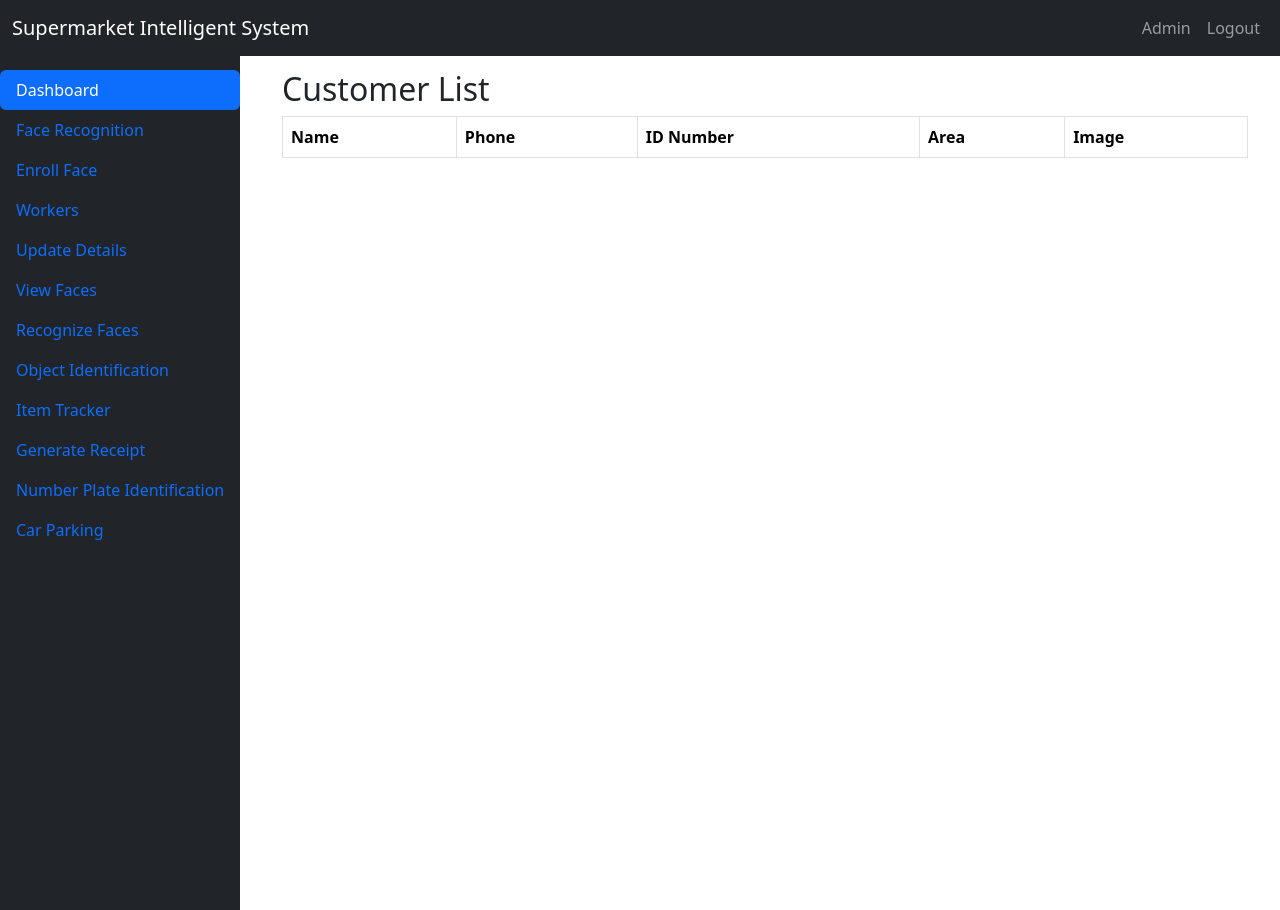
After one commit to meshnehemia/supermarket-management-system, a Flask app: page /view_customers in a window 1280 px wide. The commit adds this page. Run offline with Flask 3, Linux system fonts and the light colour scheme; data that the repository does not hold is empty.

Commit message:
update face recofnition and database updates

```diff
--- a/app.py
+++ b/app.py
@@ -1,14 +1,34 @@
-from flask import Flask, render_template
+from flask import Flask, render_template, Response, request
+from new_customer import recognize_and_store_face, generate_frames
+from view_customer import view_customer_bp  # Import the blueprint
 
 app = Flask(__name__)
+app.register_blueprint(view_customer_bp)  # Register the blueprint
 
-# Main dashboard route
+
 @app.route('/')
-def dashboard():
-    # Add dynamic data such as total_users, total_items_tracked, etc.
-    return render_template('dashboard.html', total_users=120, total_items_tracked=300,
-                           recent_payments=25, recognized_faces=15, receipts_generated=20, cars_in_parking=5)
+def index():
+    return render_template('dashboard.html')
 
+@app.route('/video_feed')
+def video_feed():
+    return Response(generate_frames(), mimetype='multipart/x-mixed-replace; boundary=frame')
+
+@app.route('/recognize_face', methods=['POST'])
+def recognize_face():
+    return recognize_and_store_face(request)
+
+@app.route('/enroll_face', methods=['GET', 'POST'])
+def enroll_face():
+    if request.method == 'POST':
+        return recognize_and_store_face(request, enroll=True)
+    return render_template('enroll_face.html')
+
+@app.route('/view_customers')
+def view_customers_route():
+    # Fetch customer data and render it in the template
+    customer_data = view_customers().get_json()  # Call the function directly here
+    return render_template('view_customer.html', customers=customer_data)
 
 if __name__ == '__main__':
     app.run(debug=True)
--- /dev/null
+++ b/new_customer.py
@@ -0,0 +1,141 @@
+import cv2
+import numpy as np
+import face_recognition as face_rec
+import os
+import base64
+import mysql.connector
+from flask import jsonify
+from datetime import datetime
+
+# Path for saving face images
+path = 'images_database'
+os.makedirs(path, exist_ok=True)  # Ensure the directory exists
+
+# Load known faces and names from the database
+known_faces = []
+known_names = []
+
+# MySQL database connection
+db_config = {
+    'user': 'root',
+    'password': '@Mesh1234',
+    'host': 'localhost',
+    'database': 'supermarket'
+}
+
+# Function to connect to the database
+def connect_to_db():
+    return mysql.connector.connect(**db_config)
+
+# Load known faces from the database
+def load_known_faces_from_db():
+    global known_faces, known_names
+    connection = connect_to_db()
+    cursor = connection.cursor()
+    cursor.execute("SELECT name, face_encoding, image_path FROM customers")
+    rows = cursor.fetchall()
+    for name, encoding, image_path in rows:
+        known_names.append(name)
+        known_faces.append(np.frombuffer(encoding, dtype=np.float64))
+    cursor.close()
+    connection.close()
+
+load_known_faces_from_db()
+
+# Function to save new customer to the database
+def save_new_customer_to_db(name, phone, id_number, area, face_encoding, image_path):
+    connection = connect_to_db()
+    cursor = connection.cursor()
+    sql = """
+    INSERT INTO customers (name, phone, id_number, area, face_encoding, image_path)
+    VALUES (%s, %s, %s, %s, %s, %s)
+    ON DUPLICATE KEY UPDATE name=%s, phone=%s, area=%s, image_path=%s
+    """
+    cursor.execute(sql, (name, phone, id_number, area, face_encoding.tobytes(), image_path,
+                         name, phone, area, image_path))
+    connection.commit()
+    cursor.close()
+    connection.close()
+
+# Function to generate video frames
+def generate_frames():
+    cap = cv2.VideoCapture(0)
+    while True:
+        success, frame = cap.read()
+        if not success:
+            break
+
+        resized_frame = cv2.resize(frame, (640, 480))
+        rgb_frame = cv2.cvtColor(resized_frame, cv2.COLOR_BGR2RGB)
+
+        # Detect faces and draw bounding boxes
+        face_locations = face_rec.face_locations(rgb_frame)
+        face_encodings = face_rec.face_encodings(rgb_frame, face_locations)
+
+        for (top, right, bottom, left), face_encoding in zip(face_locations, face_encodings):
+            matches = face_rec.compare_faces(known_faces, face_encoding, tolerance=0.5)  # Adjusted tolerance
+            name = ""
+
+            if True in matches:
+                first_match_index = matches.index(True)
+                name = known_names[first_match_index]
+
+            # Draw bounding box and label the recognized face
+            cv2.rectangle(resized_frame, (left, top), (right, bottom), (255, 0, 255), 2)
+            cv2.putText(resized_frame, name, (left, top-10), cv2.FONT_HERSHEY_SIMPLEX, 0.9, (0, 255, 0), 2)
+
+        # Encode the frame for streaming
+        ret, buffer = cv2.imencode('.jpg', resized_frame)
+        frame = buffer.tobytes()
+
+        yield (b'--frame\r\n'
+               b'Content-Type: image/jpeg\r\n\r\n' + frame + b'\r\n')
+
+# Function to recognize and store face
+def recognize_and_store_face(request, enroll=False):
+    image_data = request.json['image']
+    # Decode the image
+    image_data = image_data.split(',')[1]
+    image_data = base64.b64decode(image_data)
+    np_array = np.frombuffer(image_data, np.uint8)
+    img = cv2.imdecode(np_array, cv2.IMREAD_COLOR)
+    rgb_frame = cv2.cvtColor(img, cv2.COLOR_BGR2RGB)
+
+    # Detect faces
+    face_locations = face_rec.face_locations(rgb_frame)
+    face_encodings = face_rec.face_encodings(rgb_frame, face_locations)
+
+    if len(face_encodings) == 0:
+        return jsonify(status='error', message='No face detected')
+
+    if enroll:
+        # Enroll new user
+        data = request.get_json()
+        name = data['name']
+        phone = data['phone']
+        id_number = data['id']
+        area = data['area']
+
+        # Save the image with a timestamp
+        timestamp = datetime.now().strftime("%Y%m%d_%H%M%S")
+        image_filename = f"{name}_{timestamp}.jpg"
+        path = 'static/images_database'
+        image_path = os.path.join(path, image_filename)
+
+        # Save the image
+        cv2.imwrite(image_path, img)
+
+        path = 'images_database'
+        image_path = os.path.join(path, image_filename)
+
+        # Save customer details to the database
+        save_new_customer_to_db(name, phone, id_number, area, face_encodings[0], image_path)
+        return jsonify(message="Face enrolled and stored successfully!")
+
+    matches = face_rec.compare_faces(known_faces, face_encodings[0], tolerance=0.5)  # Adjusted tolerance
+    if True in matches:
+        first_match_index = matches.index(True)
+        name = known_names[first_match_index]
+        return jsonify(status='success', message=name)
+    else:
+        return jsonify(status='success', message='Unknown')
--- a/templates/base.html
+++ b/templates/base.html
@@ -47,7 +47,7 @@
                 <a href="/update_details" class="nav-link">Update Details</a>
             </li>
             <li>
-                <a href="/view_faces" class="nav-link">View Faces</a>
+                <a href="/view_customers" class="nav-link">View Faces</a>
             </li>
             <li>
                 <a href="/recognize_faces" class="nav-link">Recognize Faces</a>
--- a/templates/dashboard.html
+++ b/templates/dashboard.html
@@ -9,7 +9,7 @@
                 <div class="card-body">
                     <h5 class="card-title">Total Users Enrolled</h5>
                     <p class="card-text">{{ total_users }} users enrolled.</p>
-                    <a href="/view_faces" class="btn btn-primary">View All Faces</a>
+                    <a href="/view_customers" class="btn btn-primary">View All Faces</a>
                 </div>
             </div>
         </div>
--- /dev/null
+++ b/templates/view_customer.html
@@ -0,0 +1,31 @@
+{% extends "base.html" %}
+
+{% block content %}
+<div class="container">
+    <h2>Customer List</h2>
+    <table class="table table-bordered">
+        <thead>
+            <tr>
+                <th>Name</th>
+                <th>Phone</th>
+                <th>ID Number</th>
+                <th>Area</th>
+                <th>Image</th>
+            </tr>
+        </thead>
+        <tbody>
+            {% for customer in customers %}
+            <tr>
+                <td>{{ customer.name }}</td>
+                <td>{{ customer.phone }}</td>
+                <td>{{ customer.id_number }}</td>
+                <td>{{ customer.area }}</td>
+                <td>
+                    <img src="{{ url_for('static', filename=customer.image_path) }}" alt="{{ customer.name }}'s Image" width="100" height="100">
+                </td>
+            </tr>
+            {% endfor %}
+        </tbody>
+    </table>
+</div>
+{% endblock %}
--- /dev/null
+++ b/view_customer.py
@@ -0,0 +1,40 @@
+import mysql.connector
+from flask import Blueprint, jsonify, render_template
+
+view_customer_bp = Blueprint('view_customer', __name__)
+
+# MySQL database connection
+db_config = {
+    'user': 'root',
+    'password': '@Mesh1234',
+    'host': 'localhost',
+    'database': 'supermarket'
+}
+
+# Function to connect to the database
+def connect_to_db():
+    return mysql.connector.connect(**db_config)
+
+# Function to view customers
+@view_customer_bp.route('/view_customers', methods=['GET'])
+def view_customers():
+    connection = connect_to_db()
+    cursor = connection.cursor()
+    cursor.execute("SELECT name, phone, id_number, area, image_path FROM customers")
+    customers = cursor.fetchall()
+
+    customer_data = []
+    for customer in customers:
+        customer_info = {
+            'name': customer[0],
+            'phone': customer[1],
+            'id_number': customer[2],
+            'area': customer[3],
+            'image_path': customer[4]  # Path to the customer's image
+        }
+        customer_data.append(customer_info)
+
+    cursor.close()
+    connection.close()
+
+    return render_template('view_customer.html', customers=customer_data)
```
Also changed, not shown: templates/enroll_face.html (added, +165 -0 lines), static/images_database/fam_20241004_171049.jpg (added), static/images_database/group _20241004_170609.jpg (added), static/images_database/meshack n_20241004_160945.jpg (added), static/images_database/meshack nehemia_20241004_160834.jpg (added), static/images_database/meshack_.png (added), static/images_database/meshack_n.png (added), static/images_database/n.png (added).
